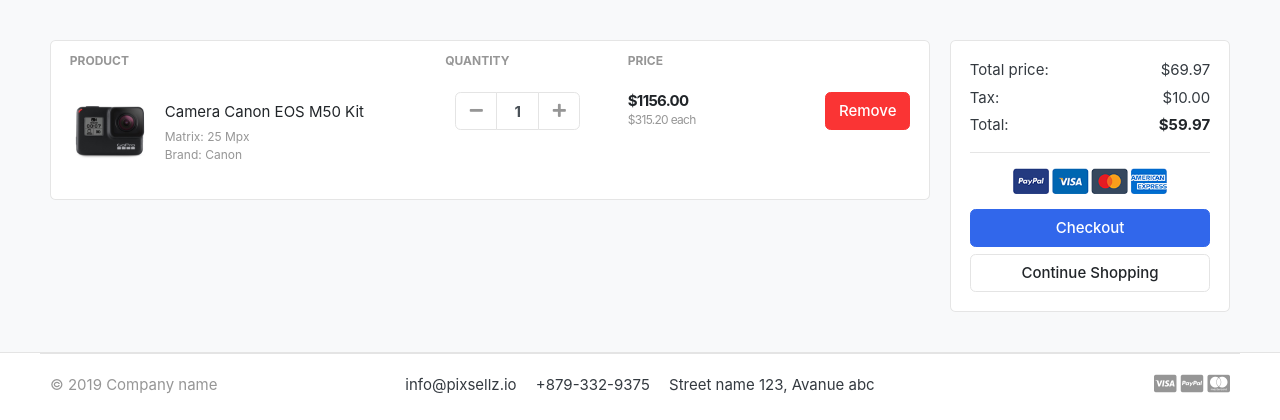
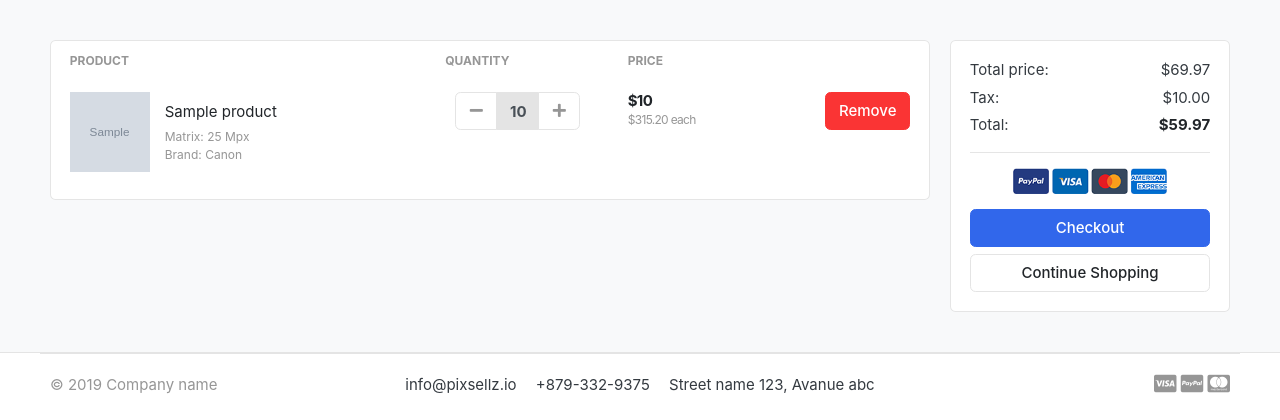
Before and after one commit to jonathan-001/GreatKart, a Django app: template templates/store/cart.html in a window 1280 px wide. Shown: the part 118-538 px from the top of the page. Run offline with Django 5.2, Linux system fonts and the light colour scheme; the template is opened without the code that fills it: values that come from a table or form of the project are taken from there, others are empty; tables that the repository leaves empty hold one stand-in row (values such as "Sample post"); grey boxes marked "Sample" are stand-in pictures; some libraries are stand-ins or nearby versions; some web fonts are replaced.

Commit message:
fixed issues

```diff
--- a/carts/urls.py
+++ b/carts/urls.py
@@ -4,7 +4,7 @@ from . import views
 
 urlpatterns = [
     path('',views.cart,name='cart'),
-    path('add_cart/<int:product_id>/',views.add_cart, name='add_add_cart'),
+    path('add_cart/<int:product_id>/',views.add_cart, name = 'add_cart'),
     path('remove_cart/<int:product_id>/',views.remove_cart, name='remove_cart'),
 
 ]
--- a/carts/views.py
+++ b/carts/views.py
@@ -1,4 +1,4 @@
-from django.shortcuts import render,redirect, get_object_or_404
+from django.shortcuts import render,redirect, get_object_or_404 # type: ignore
 
 from .models import Cart, CartItem
 from store.models import Product
@@ -23,10 +23,10 @@ def add_cart(request, product_id):
     cart.save()
 
     try:
-        cart_item = cart.objects.get(product=product, cart = cart)
+        cart_item = CartItem.objects.get(product=product, cart = cart)
         cart_item.quantity += 1
         cart_item.save()
-    except Cart.DoesNotExist:
+    except CartItem.DoesNotExist:
         cart_item = CartItem.objects.create(
             product=product,
             quantity=1,
--- a/store/views.py
+++ b/store/views.py
@@ -30,7 +30,7 @@ def product_detail(request, category_slug, product_slug):
         single_product = Product.objects.get(category__slug=category_slug, slug=product_slug)
     except Exception as e:
         raise e
-
+    # print(single_product.id)
     context = {
         'single_product': single_product,
     }
--- a/templates/store/cart.html
+++ b/templates/store/cart.html
@@ -28,9 +28,9 @@
 <tr>
 	<td>
 		<figure class="itemside align-items-center">
-			<div class="aside"><img src="{% static "./images/items/11.jpg" %}" class="img-sm"></div>
+			<div class="aside"><img src="{{cart_item.product.images.url}}" class="img-sm"></div>
 			<figcaption class="info">
-				<a href="#" class="title text-dark">Camera Canon EOS M50 Kit</a>
+				<a href="#" class="title text-dark">{{cart_item.product.product_name}}</a>
 				<p class="text-muted small">Matrix: 25 Mpx <br> Brand: Canon</p>
 			</figcaption>
 		</figure>
@@ -40,18 +40,18 @@
 					<div class="col">
 						<div class="input-group input-spinner">
 							<div class="input-group-prepend">
-							<button class="btn btn-light" type="button" id="button-plus"> <i class="fa fa-minus"></i> </button>
+							<a  href ="{% url "add_cart" cart_item.product.id %}" class="btn btn-light" type="button" id="button-plus"> <i class="fa fa-minus"></i> </a>
 							</div>
-							<input type="text" class="form-control"  value="1">
+							<input type="text" class="form-control"  value="{{cart_item.quantity}}" readonly>
 							<div class="input-group-append">
-							<button class="btn btn-light" type="button" id="button-minus"> <i class="fa fa-plus"></i> </button>
+							<a href="{% url "remove_cart" cart_item.product.id %}" class="btn btn-light" type="button" id="button-minus"> <i class="fa fa-plus"></i> </a>
 							</div>
 						</div> <!-- input-group.// -->
 					</div> <!-- col.// -->
 	</td>
 	<td>
 		<div class="price-wrap">
-			<var class="price">$1156.00</var>
+			<var class="price">${{cart_item.product.price}}</var>
 			<small class="text-muted"> $315.20 each </small>
 		</div> <!-- price-wrap .// -->
 	</td>
--- a/templates/store/product_detail.html
+++ b/templates/store/product_detail.html
@@ -1,4 +1,5 @@
 {% extends "base.html" %}
+{% load static %}
 
 {% block content %}
 
@@ -73,7 +74,8 @@
 	{% if single_product.stock <= 0 %}
 		<h5 class="text-danger">Out of Stock</h5>
 	{% else %}
-		<a href="{% url 'add_cart' product_id %}" class="btn  btn-primary"> <span class="text">Add to cart</span> <i class="fas fa-shopping-cart"></i>  </a>
+	<div class="form-row">
+		<a href="{% url "add_cart" single_product.id %}" class="btn  btn-primary"> <span class="text">Add to cart</span> <i class="fas fa-shopping-cart"></i>  </a>
 	{% endif %}
 	</article> <!-- product-info-aside .// -->
 		</main> <!-- col.// -->
@@ -93,7 +95,7 @@
 
 	<article class="box mb-3">
 		<div class="icontext w-100">
-			<img src="./images/avatars/avatar1.jpg" class="img-xs icon rounded-circle">
+			<img src="{% static "./images/avatars/avatar1.jpg" %}" class="img-xs icon rounded-circle">
 			<div class="text">
 				<span class="date text-muted float-md-right">24.04.2020 </span>
 				<h6 class="mb-1">Mike John </h6>
```
